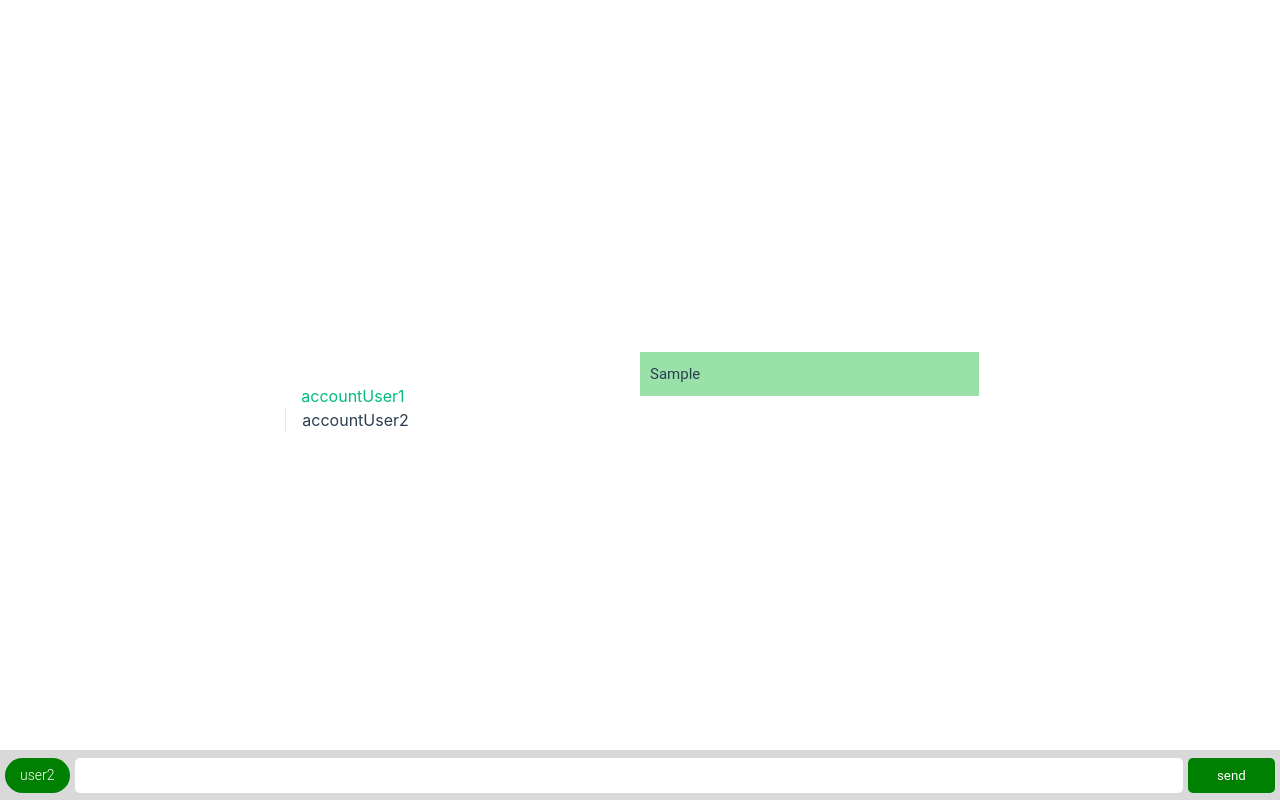
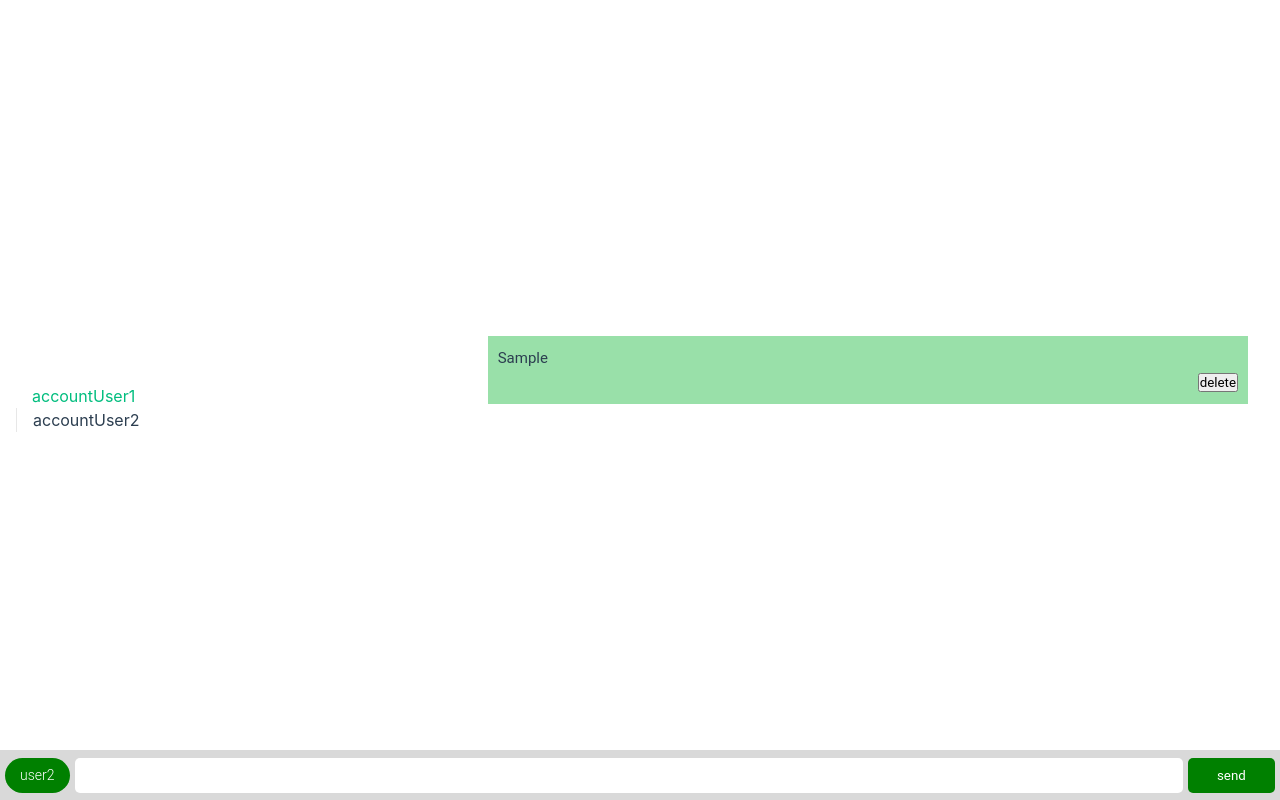
Before and after one commit to intrstllr/chat-app, a Vue app: page /page2 in a window 1280 px wide. Both pictures are taken after typing "Sample" into the empty fields and a click on the button "send". Built offline with nearby package versions, Linux system fonts and the light colour scheme.

Commit message:
Add files via upload

```diff
--- a/src/pages/PageOfFirstUser.vue
+++ b/src/pages/PageOfFirstUser.vue
@@ -2,12 +2,19 @@
   <div id="mainList">
     <header>
       <ul class="massagesList">
-        <li v-for="msg in messages" :key="msg.id">{{ msg.body }}</li>
+        <li v-for="msg in messages" :key="msg.id">
+          {{ msg.body
+          }}<span
+            ><button class="btndel" @click.prevent="deleteMessage(msg.id)">
+              delete
+            </button></span
+          >
+        </li>
       </ul>
-
+      <div class="indent"></div>
       <form class="form">
         <div class="name">user1</div>
-        <input type="text" class="pole" autocomplete="off" v-model="message"/>
+        <input type="text" class="pole" autocomplete="off" v-model="message" />
         <button class="btn" @click.prevent="sendMessage">send</button>
       </form>
     </header>
@@ -19,7 +26,8 @@ export default {
   data() {
     return {
       message: "",
-      messages: [],
+      messages: localStorage.getItem('messages') ?
+      JSON.parse(localStorage.getItem('messages')) : []
     };
   },
   methods: {
@@ -29,15 +37,17 @@ export default {
       msg.body = this.message;
       this.messages.push(msg);
       this.message = "";
+      this.saveMessages();
     },
-  saveMessages(){
-    let parsed = JSON.stringify(this.messages);
-    localStorage.setItem('messages', parsed);
-  }
+    saveMessages() {
+      let parsed = JSON.stringify(this.messages);
+      setInterval(localStorage.setItem("messages", parsed));
+    },
+    deleteMessage(id) {
+      this.messages = this.messages.filter((it) => it.id != id);
+      this.saveMessages()
+    },
   },
-
-
-
 };
 </script>
 <style scoped>
@@ -108,4 +118,12 @@ export default {
 .massagesList > li:nth-child(odd) {
   background: #aeb9d6;
 }
+.indent {
+  min-height: 60px;
+  width: 100%;
+}
+.btndel {
+  margin-left: 700px;
+  margin-bottom: 0px;
+}
 </style>
--- a/src/pages/PageOfSecondUser.vue
+++ b/src/pages/PageOfSecondUser.vue
@@ -1,10 +1,12 @@
 <template>
-  <div>
+  <div  id="mainList">
     <header>
-      <ul class="massages">
-        <li v-for="msg in messages" :key="msg.id">{{ msg.body }}</li>
+      <ul class="massages__list">
+        <li v-for="msg02 in messages02" :key="msg02.id">{{ msg02.body }}
+          <span><button class="btndel" @click.prevent="deleteMessage(msg.id)">
+            delete</button></span></li>
       </ul>
-
+      <div class="indent"></div>
       <form class="form">
         <div class="name">user2</div>
         <input type="text" class="pole" autocomplete="off" v-model="message" />
@@ -19,16 +21,27 @@ export default {
   data() {
     return {
       message: "",
-      messages: [],
+      messages02: localStorage.getItem('messages02') ?
+      JSON.parse(localStorage.getItem('messages02')) : []
     };
   },
   methods: {
     sendMessage() {
-      let msg = {};
-      msg.id = Date.now();
-      msg.body = this.message;
-      this.messages.push(msg);
+      let msg02 = {};
+      msg02.id = Date.now();
+      msg02.body = this.message;
+      this.messages02.push(msg02);
       this.message = "";
+      this.saveMessages();
+      this.messages02 = JSON.parse(localStorage.getItem('messages02'));
+    },
+    saveMessages() {
+      let parsed02 = JSON.stringify(this.messages02);
+      localStorage.setItem("messages02", parsed02);
+    },
+    deleteMessage(id) {
+      this.messages02 = this.messages02.filter((it) => it.id != id);
+      localStorage.setItem("messages02")
     },
   },
 };
@@ -89,18 +102,26 @@ export default {
   color: white;
   border-radius: 5px;
 }
-.massages {
+.massages__list {
   list-style: none;
   margin: 0;
   padding: 0;
 }
-.massages > li {
+.massages__list > li {
   padding: 10px;
 }
-.massages > li > span {
+.massages__list > li > span {
   font-weight: 500;
 }
-.massages > li:nth-child(odd) {
+.massages__list > li:nth-child(odd) {
   background: #99e0a9;
 }
+.indent{
+  min-height: 60px;
+  width: 100%;
+}
+.btndel{
+  margin-left: 700px;
+  margin-bottom: 0px ;
+}
 </style>
```
